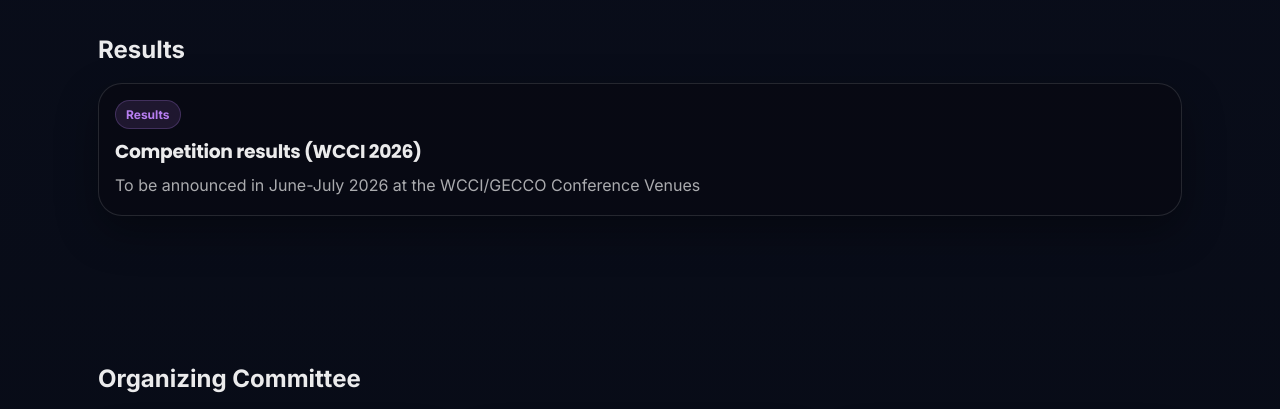
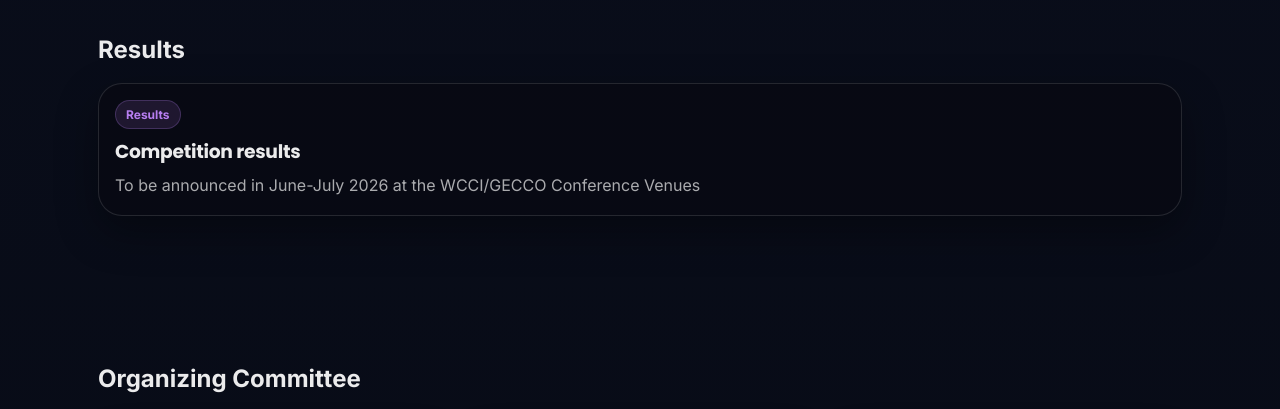
Before and after one commit to dsmlossf/GNBG-Competition-2026, a plain HTML site: page index.html in a window 1280 px wide. Shown: the part 3000-3409 px from the top of the page. Drawn offline with Linux system fonts and the light colour scheme.

Commit message:
Update index.html

```diff
--- a/index.html
+++ b/index.html
@@ -389,7 +389,7 @@
             <article class="pin update update--primary" data-tags="results ranking winners score download">
               <header class="pin-head">
                 <span class="tag violet">Results</span>
-                <h3>Competition results (WCCI 2026)</h3>
+                <h3>Competition results </h3>
 		<p> To be announced in June-July 2026 at the WCCI/GECCO Conference Venues <p>
                 <!--<p>Final ranking based on total weighted rank across all test cases.</p>
               </header>
```
